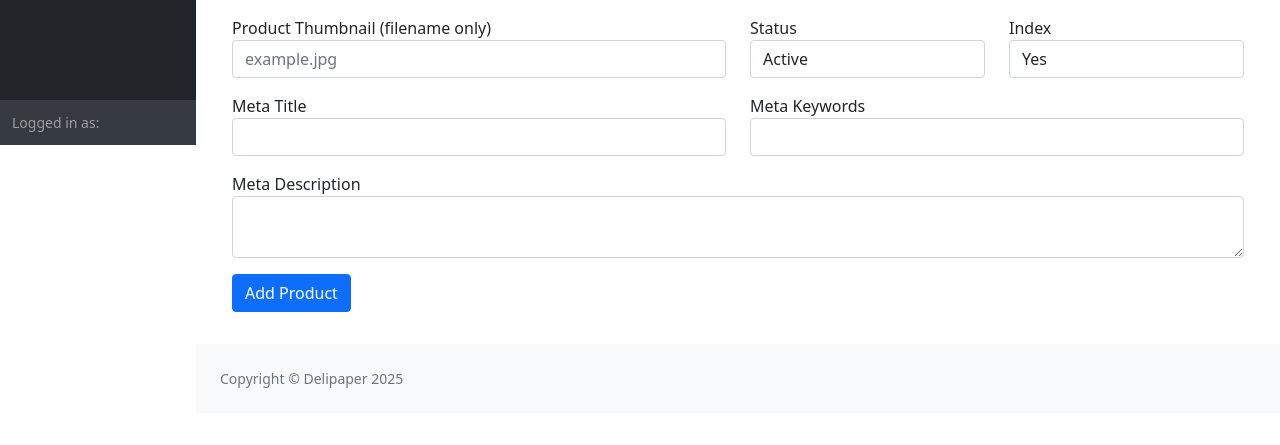
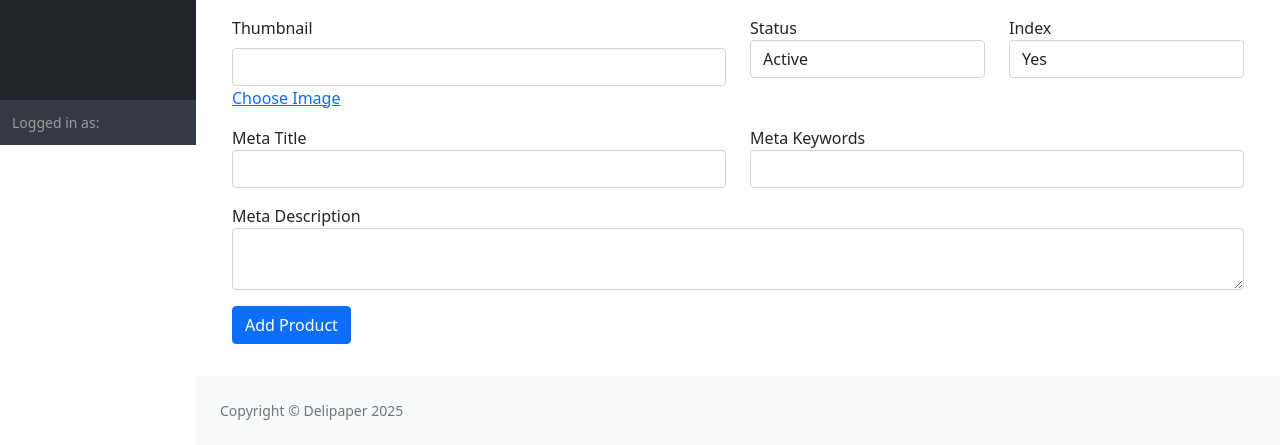
Before and after one commit to salman554480/thedelipapercom, a PHP site: page /admin/product_add.php in a window 1280 px wide. Shown: the part 655-1100 px from the top of the page. Before the commit the page ends 1043 px from the top, so only its background shows below. Run offline with PHP 8.4, Linux system fonts and the light colour scheme; data comes from the database, SQL or seed files in the repository; data that the repository does not hold is empty; some libraries are stand-ins or nearby versions.

Commit message:
updated delipaper

```diff
--- a/admin/product_add.php
+++ b/admin/product_add.php
@@ -49,9 +49,13 @@ require_once('parts/top.php'); ?>
 
                                 <div class="row">
                                     <div class="col-md-6 mb-3">
-                                        <label>Product Thumbnail (filename only)</label>
-                                        <input type="text" name="product_thumbnail" class="form-control"
-                                            placeholder="example.jpg">
+                                        <label class="form-label">Thumbnail</label>
+                                        <input type="text" name="post_thumbnail" id="post_thumbnail"
+                                            class="form-control">
+                                        <!-- Button to open modal -->
+                                        <a class="mt-2" data-bs-toggle="modal" data-bs-target="#mediaModal">
+                                            Choose Image
+                                        </a>
                                     </div>
                                     <div class="col-md-3 mb-3">
                                         <label>Status</label>
@@ -194,6 +198,52 @@ require_once('parts/top.php'); ?>
         </div>
 
     </div>
+
+    <!-- Modal -->
+    <div class="modal" id="mediaModal" tabindex="-1" aria-labelledby="mediaModalLabel" aria-hidden="true">
+        <div class="modal-dialog modal-lg">
+            <div class="modal-content">
+                <div class="modal-header">
+                    <h5 class="modal-title" id="mediaModalLabel">Select an Image</h5>
+                    <button type="button" class="btn-close" data-bs-dismiss="modal" aria-label="Close"></button>
+                </div>
+                <div class="modal-body" style="max-height:400px; overflow-y:auto;">
+                    <div class="row">
+                        <?php
+
+
+                        $result = mysqli_query($conn, "SELECT * FROM image");
+
+                        while ($row = mysqli_fetch_assoc($result)) {
+                            echo '
+                        <div class="col-md-2 mb-3">
+                            <img src="assets/img/' . $row['image_name'] . '"
+                                 data-name="' . $row['image_name'] . '"
+                                 class="img-thumbnail select-image"
+                                 style="cursor:pointer; height:100px; object-fit:cover;">
+                        </div>';
+                        }
+
+                        mysqli_close($conn);
+                        ?>
+                    </div>
+                </div>
+            </div>
+        </div>
+    </div>
+
+    <!-- JavaScript to handle image selection -->
+    <script src="https://ajax.googleapis.com/ajax/libs/jquery/3.7.1/jquery.min.js"></script>
+    <script>
+        $(document).ready(function() {
+            $('.select-image').click(function() {
+                var imageName = $(this).data('name');
+                $('#post_thumbnail').val(imageName);
+                var modal = bootstrap.Modal.getInstance(document.getElementById('mediaModal'));
+                modal.hide();
+            });
+        });
+    </script>
     <!--Footercdn--->
     <?php require_once('parts/footercdn.php'); ?>
 
```
Also changed, not shown: admin/assets/img/1745557568_3085_Group 1430104842.png (added), admin/assets/img/1745557568_3727_Group 1430104846.png (added), admin/assets/img/1745557568_5640_Frame.png (added), admin/assets/img/1745557568_7369__1.png (added), admin/assets/img/1745557568_8002_Frame-1.png (added), admin/assets/img/1745557568_8388_Frame-3.png (added), admin/assets/img/1745557568_9085_Frame-2.png (added), admin/assets/img/1745557569_1496_Group 1430104848.png (added), admin/assets/img/1745557569_2612_Group 1430104847.png (added), admin/assets/img/1745557569_5250_OBJECTS-5.png (added), admin/assets/img/1745557569_5269_OBJECTS-6.png (added), admin/assets/img/1745557569_5684_OBJECT.png (added), admin/assets/img/1745557569_6803_OBJECTS-4.png (added), admin/assets/img/1745557569_6913_OBJECTS-1.png (added), 4 more files. Lines whose indentation alone changed are shown as unchanged.
